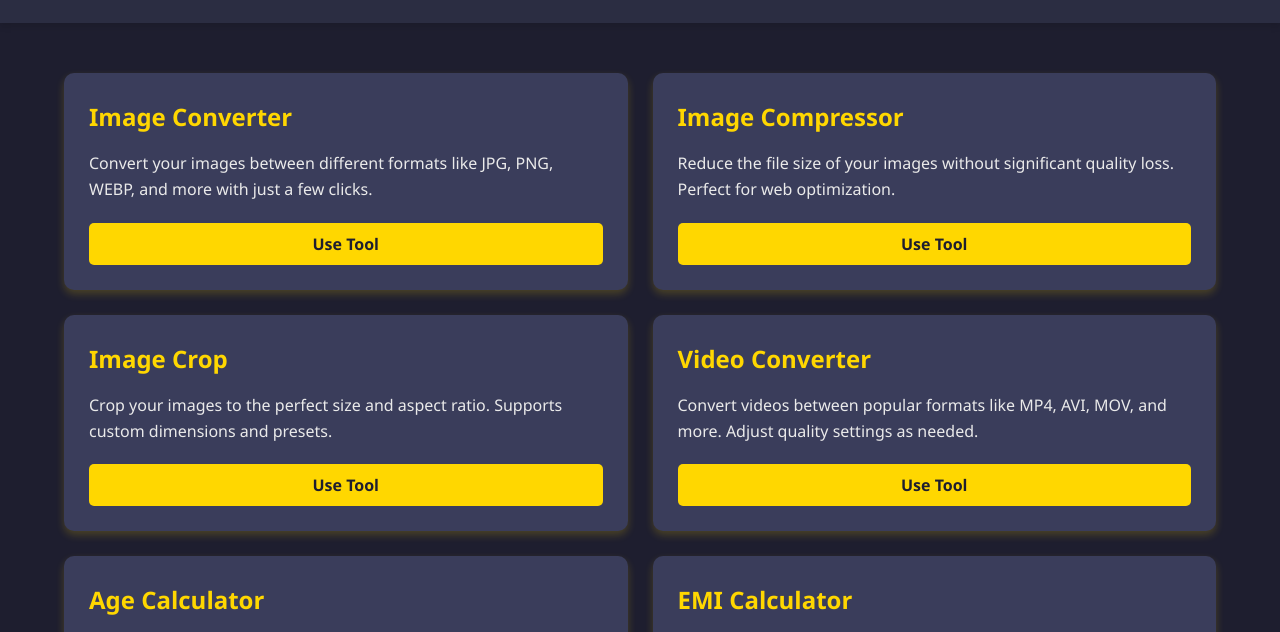
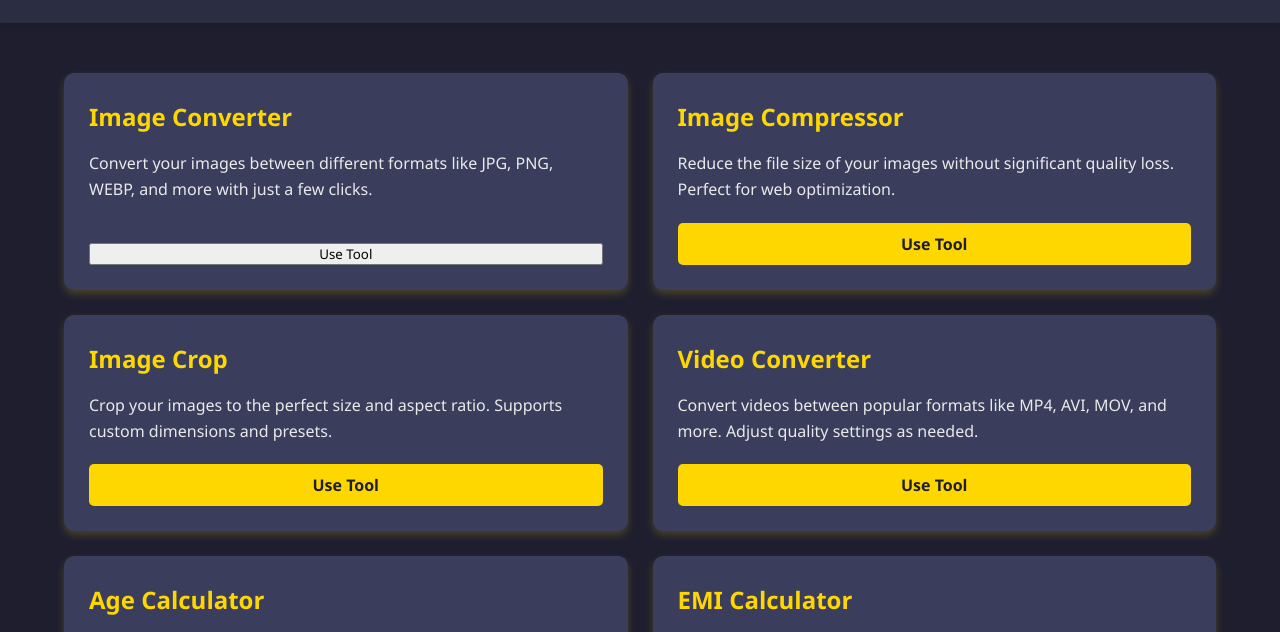
Before and after one commit to ALI58786/skills-hello-github-actions, a plain HTML site: page index.html in a window 1280 px wide. Shown: the part 121-753 px from the top of the page. Drawn offline with Linux system fonts and the light colour scheme.

Commit message:
Update index.html

```diff
--- a/index.html
+++ b/index.html
@@ -143,7 +143,7 @@
             <div class="tool-card">
                 <h2>Image Converter</h2>
                 <p>Convert your images between different formats like JPG, PNG, WEBP, and more with just a few clicks.</p>
-                <button class="btn" onclick="redirectToTool('Image Converter')">Use Tool</button>
+                <button class="image-convert.html" onclick="redirectToTool('Image Converter')">Use Tool</button>
             </div>
 
             <!-- Tool Card 2: Image Compressor -->
```
